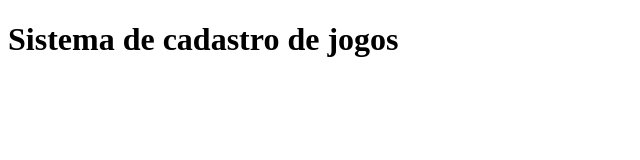
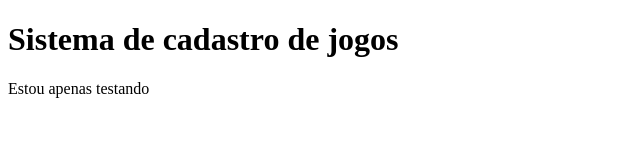
Before and after one commit to mateusb23/sistema-de-cadastro, a plain HTML site: page index.html in a window 1280 px wide. Shown: the whole page, without its empty margins (0-640 px from the left). Drawn offline with Linux system fonts and the light colour scheme.

Commit message:
Teste de alteração

```diff
--- a/index.html
+++ b/index.html
@@ -7,6 +7,7 @@
 </head>
 <body>
     <h1>Sistema de cadastro de jogos</h1>
+    <p>Estou apenas testando</p>
     <script src="app.js"></script>
 </body>
 </html>
```
